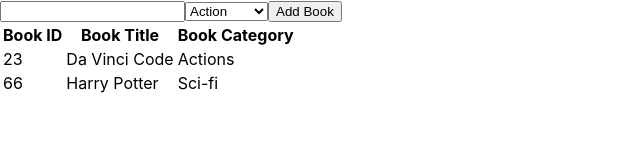
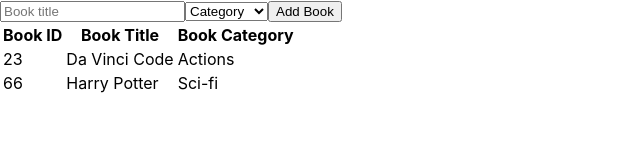
Before and after one commit to Miguelus373/Redux-Book-Store, a React (Create React App) app: page / in a window 1280 px wide. Shown: the top 160 px of the page, without its empty margins (0-640 px from the left). Built offline with nearby package versions, Linux system fonts and the light colour scheme.

Commit message:
Make the BooksForm component stateful

```diff
--- a/src/containers/BooksForm.js
+++ b/src/containers/BooksForm.js
@@ -1,17 +1,43 @@
 import React from 'react';
+import { connect } from 'react-redux';
+import { CREATE_BOOK } from '../actions/index';
 
-const category = ['Action', 'Biography', 'History', 'Horror', 'Kids', 'Learning', 'Sci-Fi'];
+const categories = ['Category', 'Action', 'Biography', 'History', 'Horror', 'Kids', 'Learning', 'Sci-Fi'];
 
-const BooksForms = () => (
-  <>
-    <input />
-    <select>
-      {category.map(cat => (<option key={cat}>{cat}</option>))}
-    </select>
-    <button type="submit">
-      Add Book
-    </button>
-  </>
-);
+class BooksForms extends React.Component {
+  constructor(props) {
+    super(props);
+    this.state = {
+      title: '',
+      category: '',
+    };
+    this.handleChange = this.handleChange.bind(this);
+  }
 
-export default BooksForms;
+  handleChange(e) {
+    this.setState({ [e.target.name]: e.target.value });
+  }
+
+  render() {
+    const { title, category } = this.state;
+    return (
+      <div className="books-form">
+        <input onChange={this.handleChange} value={title} name="title" type="text" placeholder="Book title" />
+        <select onChange={this.handleChange} value={category} name="category">
+          {categories.map(category => (<option key={category}>{category}</option>))}
+        </select>
+        <button type="submit">
+          Add Book
+        </button>
+      </div>
+    );
+  }
+}
+
+const mapDispatchToProps = dispatch => ({
+  addBook: book => {
+    dispatch(CREATE_BOOK(book));
+  },
+});
+
+export default connect(null, mapDispatchToProps)(BooksForms);
```
